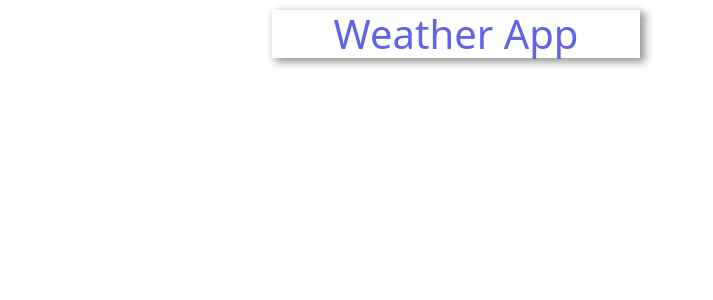
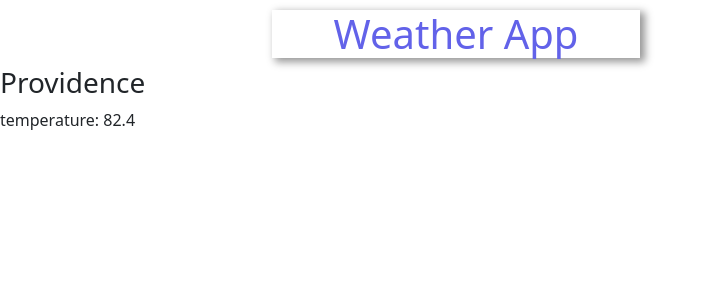
Before and after one commit to tylerletendre98/weather-app, a React (Create React App) app: page / in a window 1280 px wide. Shown: the top 300 px of the page, without its empty margins (0-713 px from the left). Built offline with nearby package versions, Linux system fonts and the light colour scheme; no server answers.

Commit message:
getting information to display on the current weather component

```diff
--- a/src/App.js
+++ b/src/App.js
@@ -3,11 +3,14 @@ import "./App.css";
 // import axios from "axios";
 import Title from "./components/title/title";
 import APIKEY from "./key";
+import data from "./data";
+import CurrentWeather from "./components/currentWeather/currentWeather";
 
 class App extends Component {
-  state = {
-    weather: {},
-  };
+  state = {};
+  componentDidMount() {
+    this.setState({ weather: data });
+  }
   // componentDidMount() {
   //   axios
   //     .get(
@@ -20,11 +23,16 @@ class App extends Component {
   //     });
   // }
   render() {
-    return (
-      <div className="App">
-        <Title />
-      </div>
-    );
+    if (this.state.weather === undefined) {
+      return <div></div>;
+    } else {
+      return (
+        <div className="App">
+          <Title />
+          <CurrentWeather currentWeather={this.state.weather} />
+        </div>
+      );
+    }
   }
 }
 
--- /dev/null
+++ b/src/components/currentWeather/currentWeather.jsx
@@ -0,0 +1,10 @@
+const CurrentWeather = (props) => {
+  console.log(props);
+  return (
+    <div>
+      <h3>{props.currentWeather.location.name}</h3>
+      <p>temperature: {props.currentWeather.current.temp_f}</p>
+    </div>
+  );
+};
+export default CurrentWeather;
--- /dev/null
+++ b/src/data.js
@@ -0,0 +1,43 @@
+const data ={
+    "location": {
+        "name": "Providence",
+        "region": "Rhode Island",
+        "country": "United States of America",
+        "lat": 41.82,
+        "lon": -71.41,
+        "tz_id": "America/New_York",
+        "localtime_epoch": 1629405791,
+        "localtime": "2021-08-19 16:43"
+    },
+    "current": {
+        "last_updated_epoch": 1629405000,
+        "last_updated": "2021-08-19 16:30",
+        "temp_c": 28.0,
+        "temp_f": 82.4,
+        "is_day": 1,
+        "condition": {
+            "text": "Partly cloudy",
+            "icon": "//cdn.weatherapi.com/weather/64x64/day/116.png",
+            "code": 1003
+        },
+        "wind_mph": 18.6,
+        "wind_kph": 29.9,
+        "wind_degree": 210,
+        "wind_dir": "SSW",
+        "pressure_mb": 1013.0,
+        "pressure_in": 29.9,
+        "precip_mm": 2.6,
+        "precip_in": 0.1,
+        "humidity": 74,
+        "cloud": 75,
+        "feelslike_c": 32.1,
+        "feelslike_f": 89.7,
+        "vis_km": 16.0,
+        "vis_miles": 9.0,
+        "uv": 6.0,
+        "gust_mph": 22.1,
+        "gust_kph": 35.6
+    }
+}
+
+export default data;
```
Also changed, not shown: src/components/cityInfo/cityInfo.jsx (deleted), src/components/currentWeather/cityInfo.css (added).
